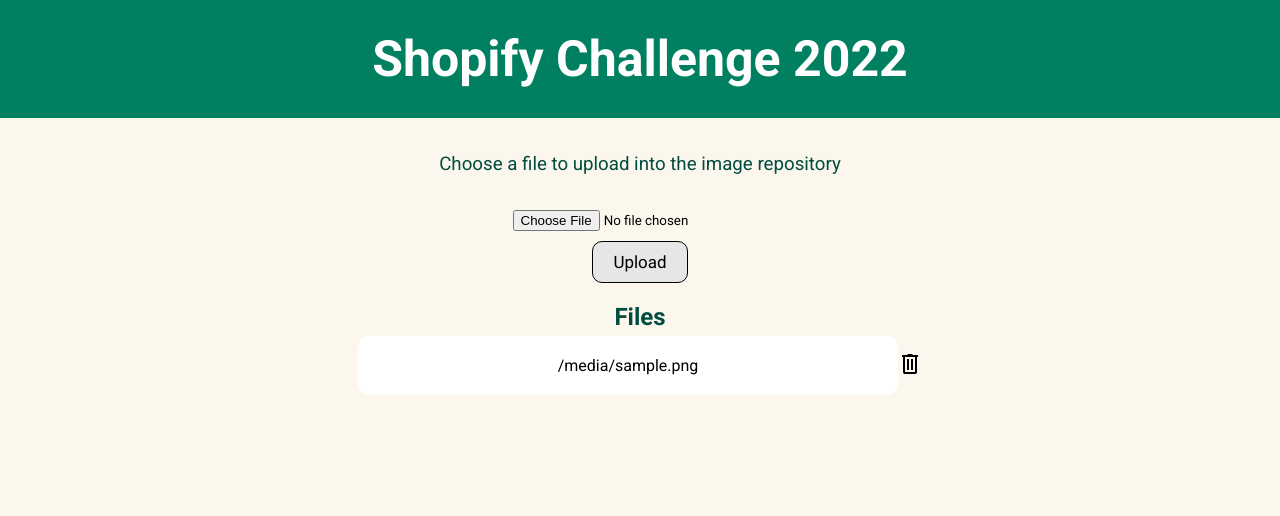
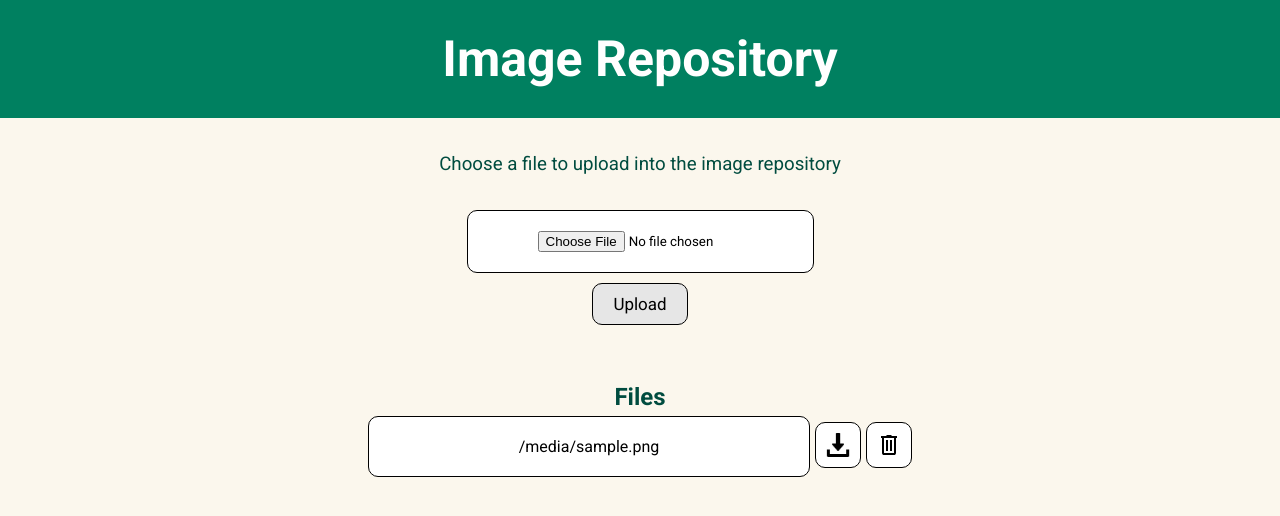
Before and after one commit to AlexTorres88/shopify-challenge, a Flask app: template templates/index.html in a window 1280 px wide. Shown: the top 516 px of the page. Run offline with Flask 2, Linux system fonts and the light colour scheme; the template is opened without the code that fills it: most values are stand-ins (such as "Sample title", 1, 10 or a date in 2020).

Commit message:
Add various files

```diff
--- a/app.py
+++ b/app.py
@@ -1,27 +1,25 @@
 from flask import Flask, render_template, request
 from werkzeug.utils import redirect, secure_filename
 from config import *
-import boto3
+from aws_connection import s3_resource
+from methods import *
 
 # App definition
 app = Flask(__name__)
-
-# Create connection to s3 bucket
-s3_resource = boto3.resource('s3')
-
-# Methods
-def get_files():
-    files=[]
-    bucket = s3_resource.Bucket(BUCKET_NAME)
-    for file in bucket.objects.all():
-        files.append(file.key)
-    return files
 
 # Routes
 @app.route('/')
 def home():
     files = get_files()
     return render_template("index.html", files=files)
+
+@app.route('/download',methods=['POST'])
+def download():
+    file = request.form.get("file")
+    bucket = s3_resource.Bucket(BUCKET_NAME)
+    bucket.download_file(file, file)
+
+    return redirect('/')
 
 @app.route('/upload',methods=['POST'])
 def upload():
@@ -32,7 +30,7 @@ def upload():
                 img.save(filename)
                 s3_resource.Object(BUCKET_NAME, filename).upload_file(Filename=filename)
         else:
-            return render_template('index.html', msg="No file provided", files=get_files())
+            return render_template('index.html', msg="Please select a file to upload.", files=get_files())
 
     return redirect('/')
 
--- /dev/null
+++ b/aws_connection.py
@@ -0,0 +1,4 @@
+import boto3
+
+# Create connection to s3 bucket
+s3_resource = boto3.resource('s3')
--- /dev/null
+++ b/static/javascript/close_errors.js
@@ -0,0 +1,4 @@
+function closeErrors() {
+    let div = document.getElementById('errors')
+    div.remove()
+}
--- a/static/stylesheets/base.css
+++ b/static/stylesheets/base.css
@@ -67,7 +67,48 @@ h2, h3 {
     margin: 5px 0;
     background-color: white;
     border-radius: 10px;
-    width: 500px;
+    border: 1px solid black;
+    width: 400px;
     padding: 20px;
     list-style: none;
 }
+
+.file-container input {
+    margin: 5px 0;
+    background-color: white;
+    border-radius: 10px;
+    padding: 10px;
+}
+
+.error-container {
+    background-color: white;
+    border: 1px solid black;
+    padding: 20px;
+    font-size: 18px;
+}
+
+#download-button {
+    margin: 0 5px;
+    height: 24px;
+    border: 1px solid black;
+}
+
+#download-button:hover {
+    background-color: rgb(202, 202, 202);
+}
+
+#trash-icon {
+    border: 1px solid black;
+}
+
+#trash-icon:hover {
+    background-color: rgb(240, 90, 90);
+}
+
+input[type="file" i] {
+    border: 1px solid black;
+    border-radius: 10px;
+    background-color: white;
+    padding: 20px;
+    padding-left: 70px;
+}
--- a/templates/base.html
+++ b/templates/base.html
@@ -16,5 +16,6 @@
     {% block main %}
     {% endblock %}
 </div>
+<script src="../static/javascript/close_errors.js"></script>
 </body>
 </html>
--- a/templates/error_message.html
+++ /dev/null
@@ -1 +0,0 @@
-<p>{{ msg }}</p>
--- a/templates/file.html
+++ b/templates/file.html
@@ -1,7 +1,11 @@
 <div class="file-container">
   <li> {{ file }} </li>
+  <form method="POST" action="/download">
+    <input type="hidden" value="{{file}}" name="file">
+    <input id="download-button" type="image" src="../static/images/download.png" alt="Submit">
+  </form>
   <form method="POST" action="/delete">
     <input type="hidden" value="{{file}}" name="file">
-    <input type="image" src="../static/images/trash.svg" alt="Submit">
+    <input id="trash-icon" type="image" src="../static/images/trash.svg" alt="Submit">
   </form>
 </div>
--- a/templates/index.html
+++ b/templates/index.html
@@ -1,10 +1,14 @@
 {% extends 'base.html' %}
 
 {% block main %}
-  <h1 class="title">Shopify Challenge 2022</h1>
+  <h1 class="title">Image Repository</h1>
   <div class="container">
-    {% include 'error_message.html' %}
+    {% if msg %}
+      <p class="error-container" id="errors" onclick="closeErrors()">{{ msg }}</p>
+    {% endif %}
     {% include 'upload_form.html' %}
+    <br>
+    <br>
     <div class="files-container">
       <h2 class="title-2">Files</h2>
       {% if not files %}
--- a/templates/upload_form.html
+++ b/templates/upload_form.html
@@ -1,3 +1,4 @@
+<div>
     <form action="/upload" method="post" enctype="multipart/form-data">
         <h3 class="upload-title">Choose a file to upload into the image repository</h3>
             <label>
@@ -6,3 +7,4 @@
         <br>
         <input class="file-submit" type="submit" name="upload" value="Upload">
     </form>
+</div>
```
Also changed, not shown: methods.py (added, +10 -0 lines), static/images/download.png (added). Lines whose indentation alone changed are shown as unchanged.
